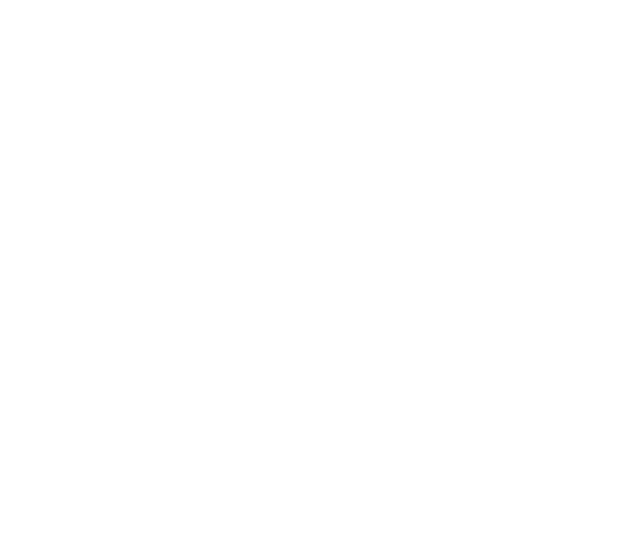
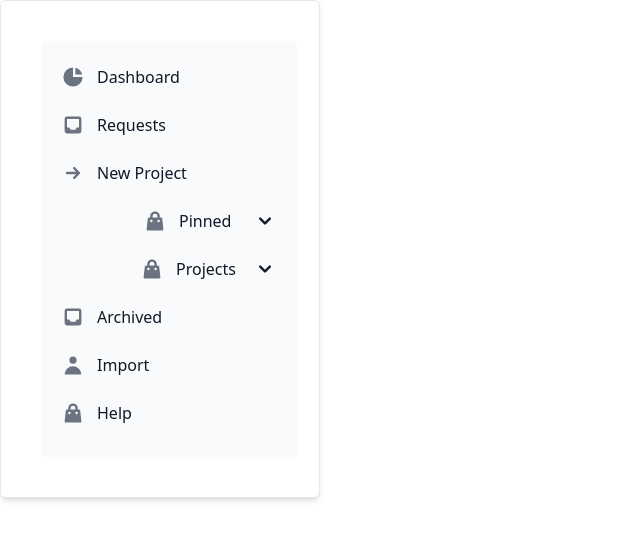
Before and after one commit to mantejl/cattail, a Next.js app: page / in a window 1280 px wide. Shown: the top 540 px of the page, without its empty margins (0-640 px from the left). Built offline with nearby package versions, Linux system fonts and the light colour scheme.

Commit message:
adding navabr to layout file

```diff
--- a/app/layout.js
+++ b/app/layout.js
@@ -1,11 +1,13 @@
-import Link from 'next/link';
-import '../app/globals.css';
+import Link from "next/link";
+import "../app/globals.css";
+import NavBar from "./components/NavBar";
 
 export default function RootLayout({ children }) {
   return (
     <html>
       <body>
         <main>
+          <NavBar />
           {children}
         </main>
       </body>
```
